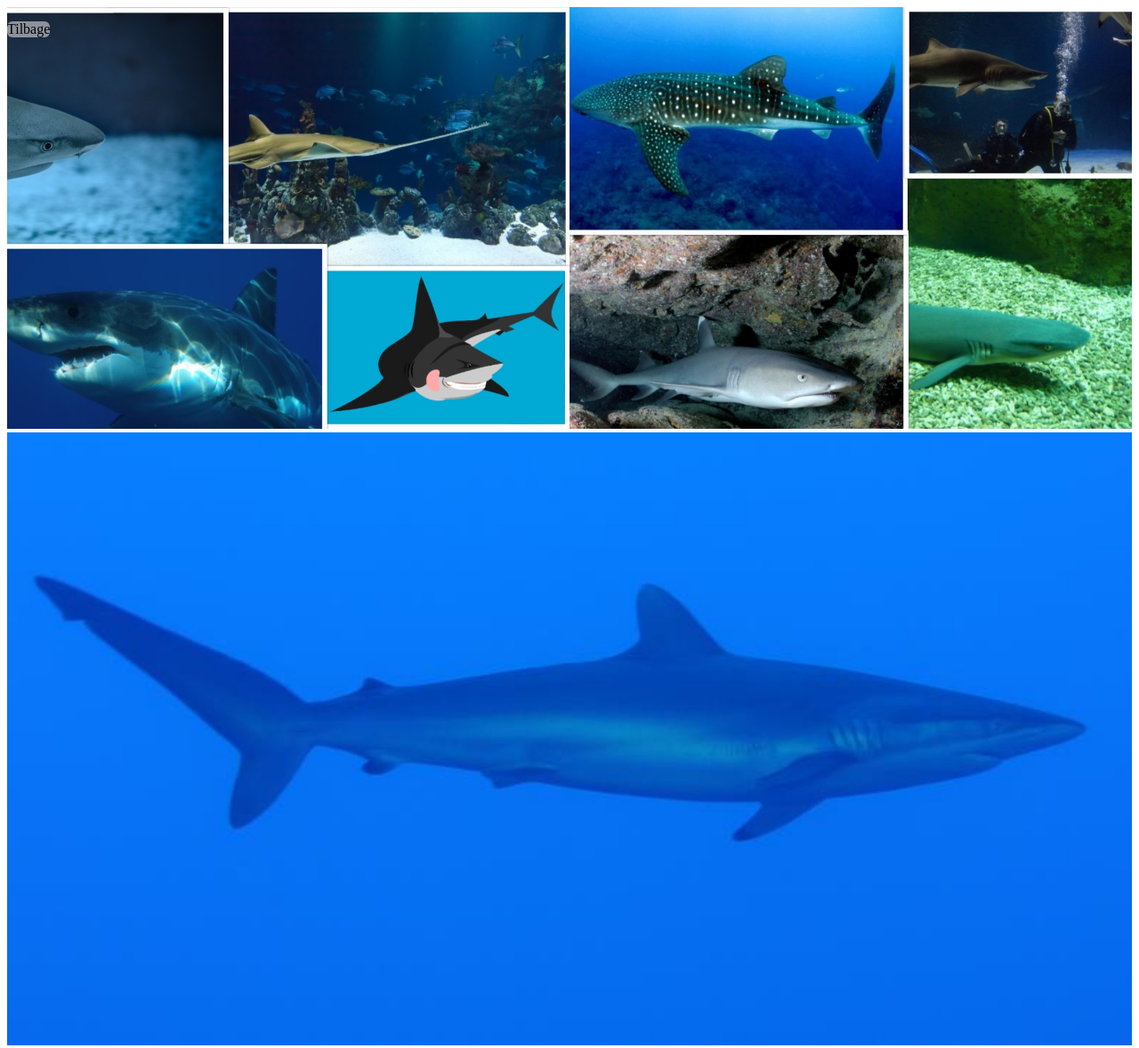
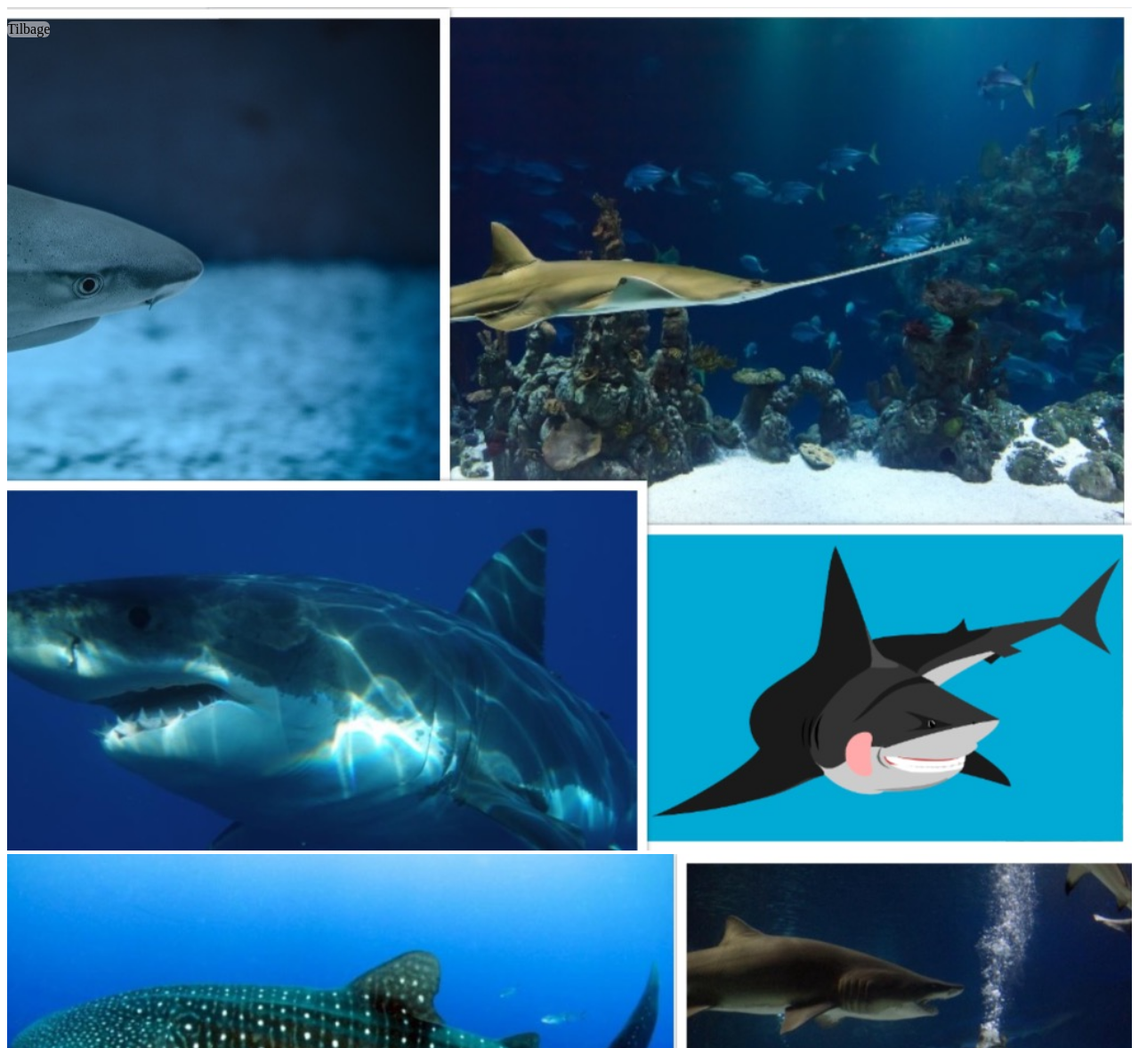
Before and after one commit to ismager78/ismager78.github.io, a plain HTML site: page sharks.html in a window 1280 px wide. Shown: the top 1178 px of the page at 89% size. Drawn offline with Linux system fonts and the light colour scheme.

Commit message:
Edit in collage

```diff
--- a/sharks.html
+++ b/sharks.html
@@ -2,7 +2,7 @@
 <html>
 <head>
 <meta charset="UTF-8">
-<title>sharks</title>
+<title>hajer</title>
 <style>
 	.rigth{
 		float: right;
@@ -28,9 +28,8 @@
 
 <body>
 <div><p><a href="facts-indhold.html">Tilbage</a></p></div>
-<img src="images/collage-2017-04-06.jpg" width="50%">
-<img class="rigth" src="images/collage-2017-04-06-2.jpg" width="50%">
-<img src="images/preview16 (3).jpg" width="100%">
+<img src="images/collage-2017-04-06.jpg" width="100%">
+<img class="rigth" src="images/collage-2017-04-06-2.jpg" width="100%">
 
 
 </body>
```
Also changed, not shown: facts-indhold.html (+1 -1 lines), gul.html (+3 -6 lines).
